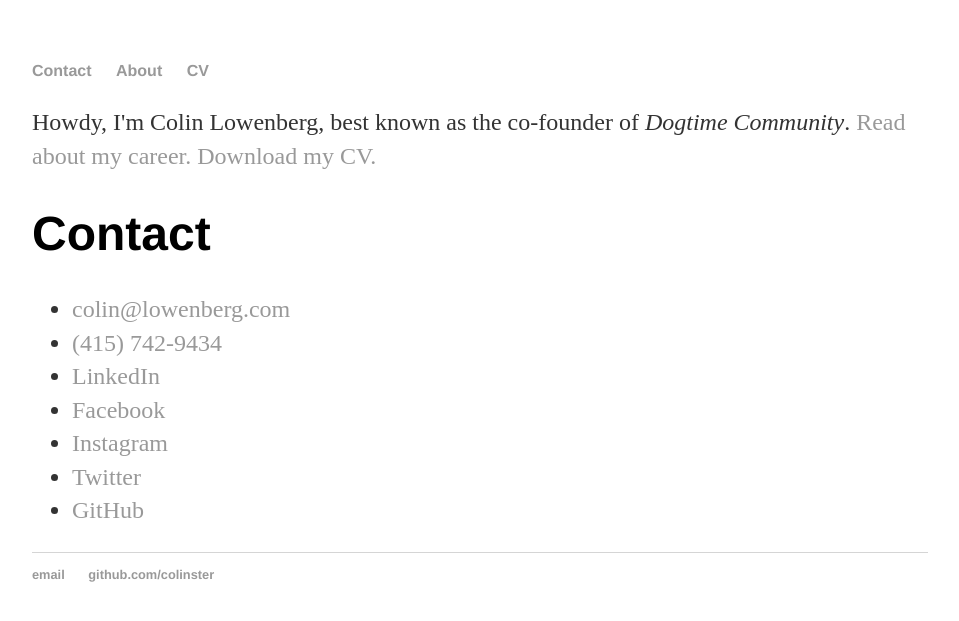
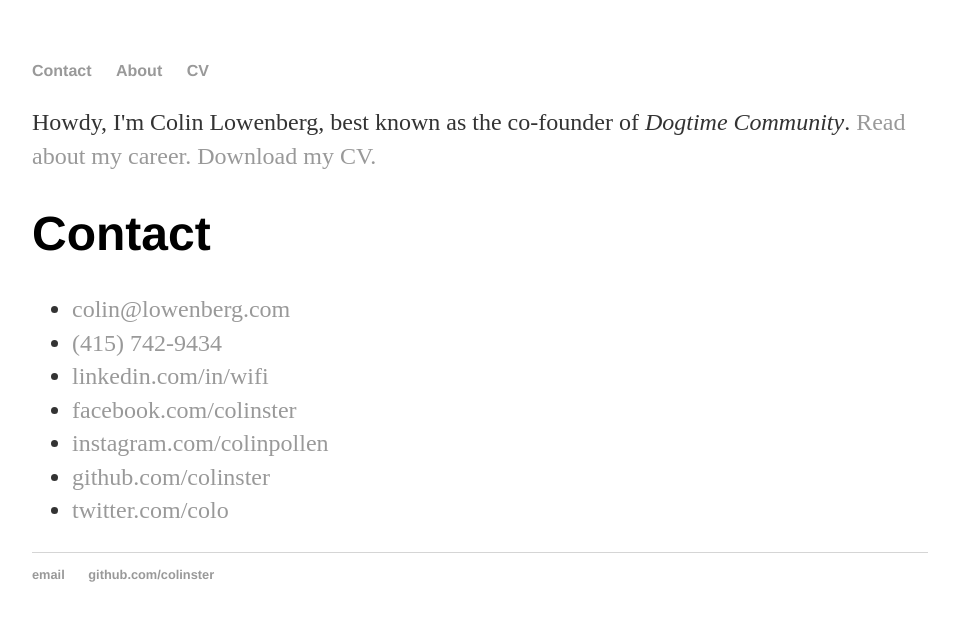
Before and after one commit to colinlowenberg/colinster.github.io, a Jekyll site: the page built from index.html, in a window 1280 px wide. Shown: the top 621 px of the page, without its empty margins (160-1119 px from the left). Built offline with Jekyll 4.4.1, drawn with Linux system fonts in a browser that asks for light colours.

Commit message:
Update links
links

```diff
--- a/index.html
+++ b/index.html
@@ -9,10 +9,10 @@
 			<ul class="contacts">
 				<li><span class="obfuscate"><a href="mailto:colin@lowenberg.com">colin@lowenberg.com</a></span></li>
 				<li><a href="tel:+1-415-742-9434">(415) 742-9434</a></li>
-				<li><a href="https://www.linkedin.com/in/wifi/">LinkedIn</a></li>
-				<li><a href="https://www.facebook.com/colinster/">Facebook</a></li>
-				<li><a href="http://instagram.com/colinpollen">Instagram</a></li>
-				<li><a href="https://twitter.com/colo">Twitter</a></li>
-				<li><a href="http://github.com/colinster">GitHub</a></li>
+				<li><a href="https://www.linkedin.com/in/wifi/">linkedin.com/in/wifi</a></li>
+				<li><a href="https://www.facebook.com/colinster/">facebook.com/colinster</a></li>
+				<li><a href="http://instagram.com/colinpollen">instagram.com/colinpollen</a></li>
+				<li><a href="http://github.com/colinster">github.com/colinster</a></li>
+				<li><a href="https://twitter.com/colo">twitter.com/colo</a></li>
 				</ul>
 		</div>
```
